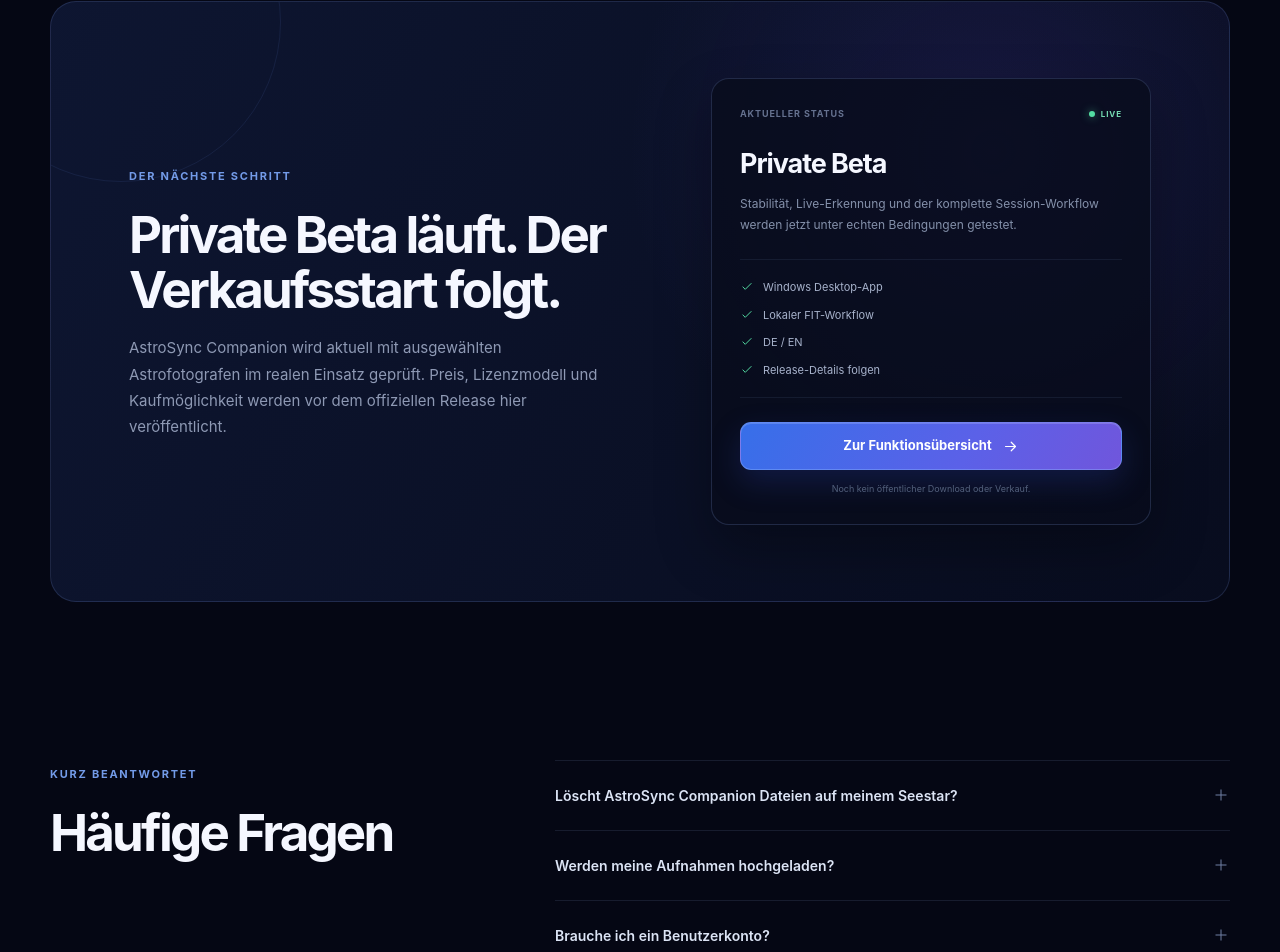
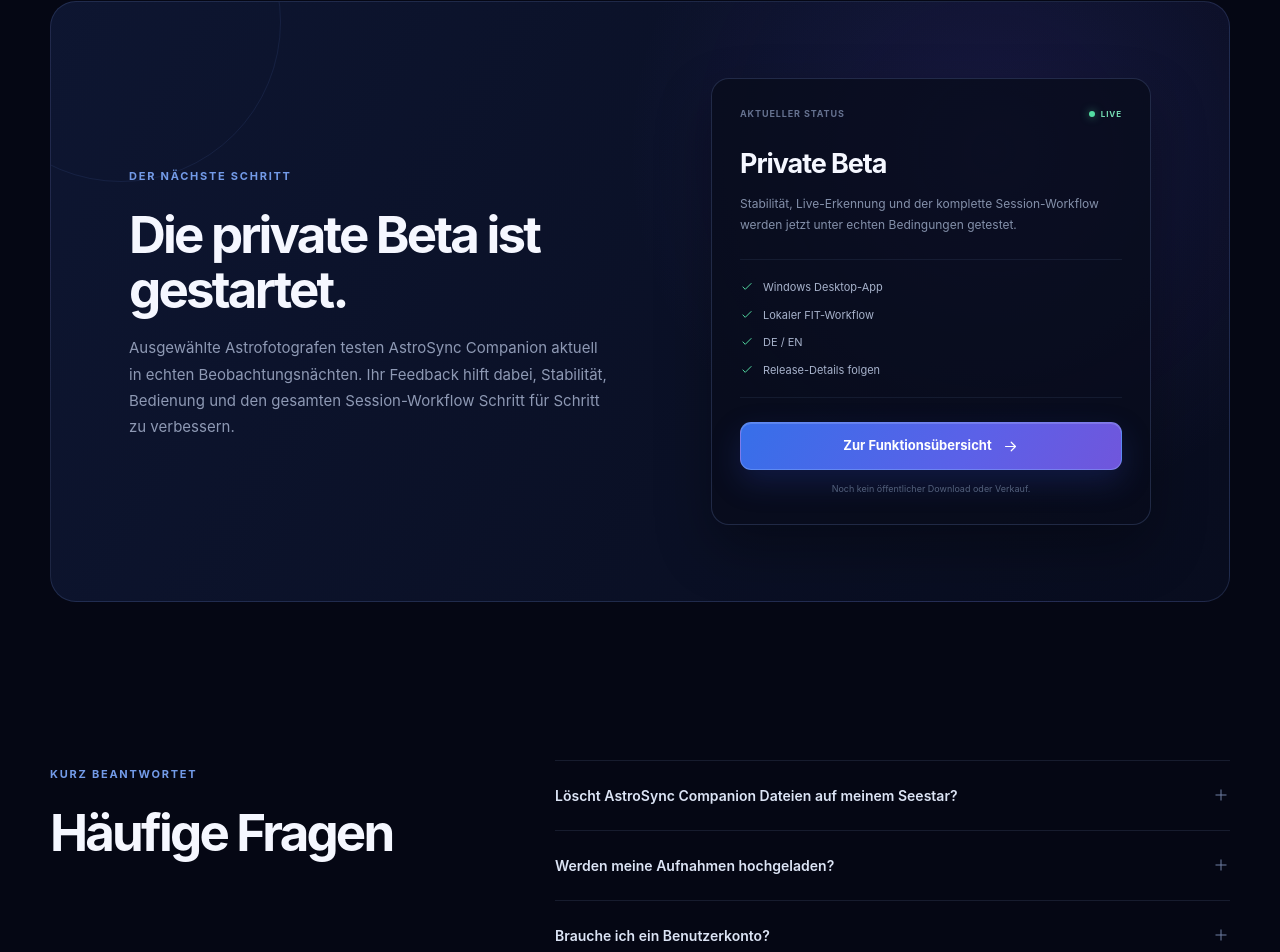
Before and after one commit to Arc4de89/arc4de89.github.io, a Next.js app: page / in a window 1280 px wide. Shown: the part 4771-5723 px from the top of the page. Built offline with nearby package versions, Linux system fonts and the light colour scheme.

Commit message:
Refine the private beta section

```diff
--- a/app/page.tsx
+++ b/app/page.tsx
@@ -83,8 +83,8 @@
       note: "AstroSync Companion kopiert passende Light-FITs vom lokalen Seestar-Speicher an dein gewähltes PC-Ziel. Die Originaldateien bleiben unangetastet. Optionale Astro-ID-Referenzbilder verwenden astronomische Onlinedienste und sind standardmässig deaktiviert.",
     },
     release: {
-      eyebrow: "Der nächste Schritt", title: "Private Beta läuft. Der Verkaufsstart folgt.",
-      text: "AstroSync Companion wird aktuell mit ausgewählten Astrofotografen im realen Einsatz geprüft. Preis, Lizenzmodell und Kaufmöglichkeit werden vor dem offiziellen Release hier veröffentlicht.",
+      eyebrow: "Der nächste Schritt", title: "Die private Beta ist gestartet.",
+      text: "Ausgewählte Astrofotografen testen AstroSync Companion aktuell in echten Beobachtungsnächten. Ihr Feedback hilft dabei, Stabilität, Bedienung und den gesamten Session-Workflow Schritt für Schritt zu verbessern.",
       cardLabel: "Aktueller Status", cardTitle: "Private Beta",
       cardText: "Stabilität, Live-Erkennung und der komplette Session-Workflow werden jetzt unter echten Bedingungen getestet.",
       points: ["Windows Desktop-App", "Lokaler FIT-Workflow", "DE / EN", "Release-Details folgen"],
@@ -167,8 +167,8 @@
       note: "AstroSync Companion copies matching Light FITs from local Seestar storage to the PC destination you choose. Your originals remain untouched. Optional Astro-ID reference images use astronomy web services and are disabled by default.",
     },
     release: {
-      eyebrow: "What comes next", title: "Private beta is live. Public release comes next.",
-      text: "AstroSync Companion is currently being tested by selected astrophotographers in real-world sessions. Pricing, licensing and purchase options will be published here before the official release.",
+      eyebrow: "What comes next", title: "Private beta testing is underway.",
+      text: "Selected astrophotographers are testing AstroSync Companion during real observing nights. Their feedback helps improve reliability, usability and the complete session workflow step by step.",
       cardLabel: "Current status", cardTitle: "Private beta",
       cardText: "Stability, live detection and the complete session workflow are now being tested under real conditions.",
       points: ["Windows desktop app", "Local FIT workflow", "DE / EN", "Release details to come"],
```
